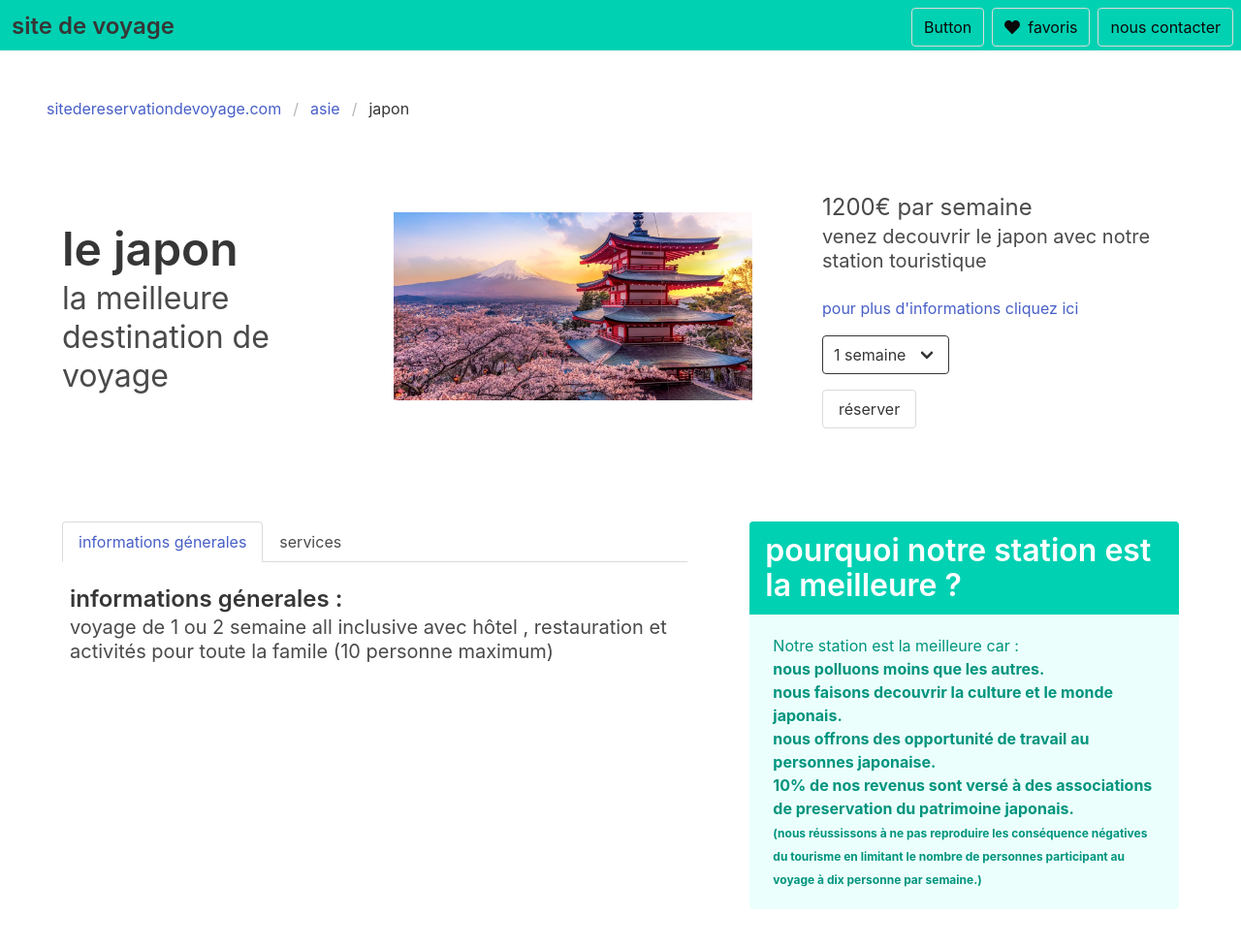
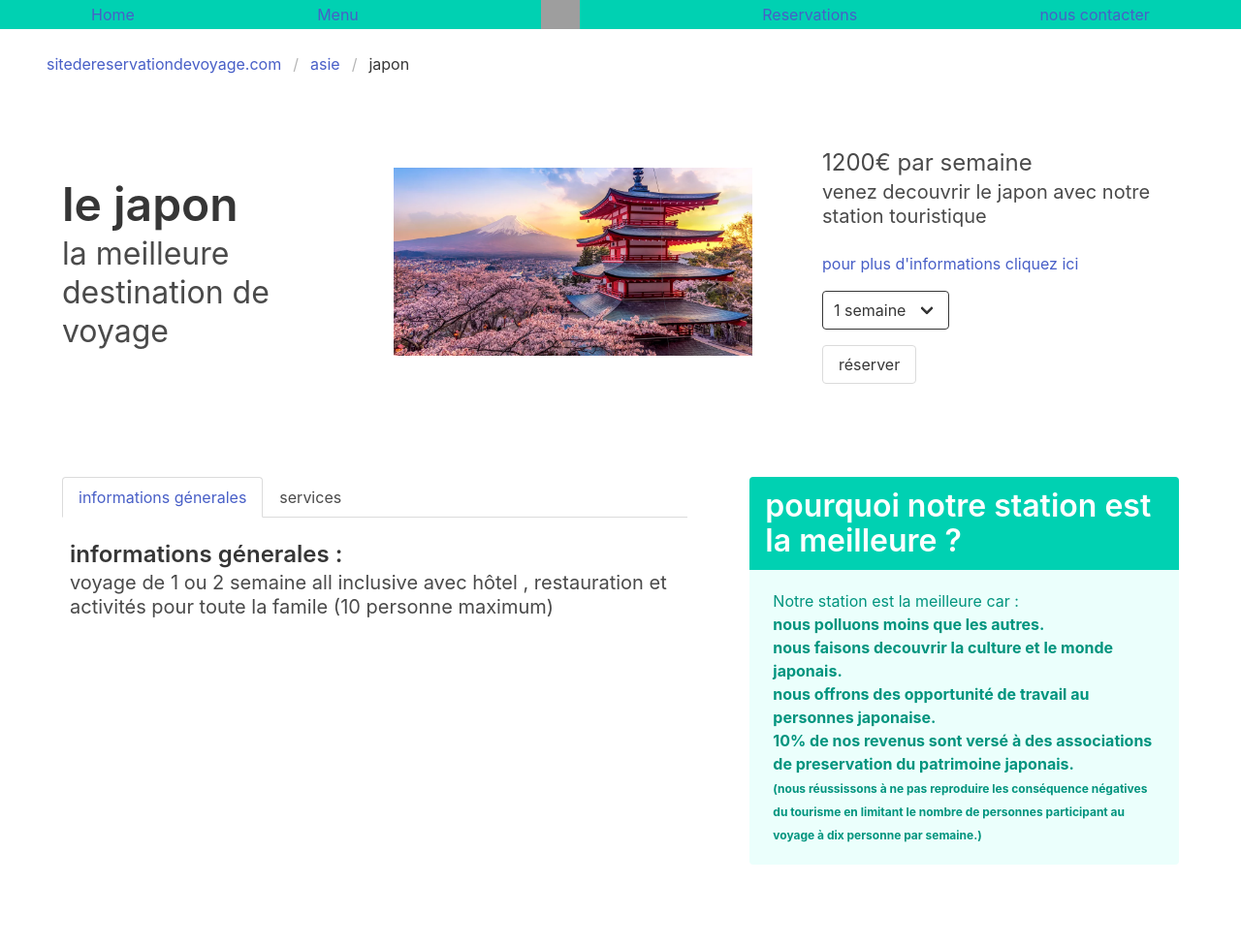
Before and after one commit to sphixy225/sphixy225.github.io, a website: page index.html in a window 1280 px wide. Shown: the top 977 px of the page at 97% size. Drawn offline with nearby package versions, Linux system fonts and the light colour scheme; grey boxes are pictures that could not be loaded.

Commit message:
added bulma customization

```diff
--- /dev/null
+++ b/commentaires.html
@@ -0,0 +1,59 @@
+<!DOCTYPE html>
+<html>  <head>
+    <meta charset="utf-8">
+    <meta name="viewport" content="width=device-width, initial-scale=1">
+    <title>Hello Bulma!</title>
+    <link rel="stylesheet" href="https://cdn.jsdelivr.net/npm/bulma@0.9.1/css/bulma.min.css">
+    <script defer src="https://use.fontawesome.com/releases/v5.15.0/js/all.js"></script>
+  </head>
+  <body>
+  <section class="section">
+    <nav class="level is-hidden-mobile has-background-primary">
+        <p class="level-item has-text-centered">
+          <a class="link is-info">Home</a>
+        </p>
+        <p class="level-item has-text-centered">
+          <a class="link is-info">Menu</a>
+        </p>
+        <p class="level-item has-text-centered">
+          <img src="https://bulma.io/images/bulma-type.png" alt="" style="height: 30px;">
+        </p>
+        <p class="level-item has-text-centered">
+          <a class="link is-info">Reservations</a>
+        </p>
+        <p class="level-item has-text-centered">
+          <a class="link is-info">Contact</a>
+        </p>
+      </nav>
+
+      <nav class="navbar has-shadow  is-primary is-transparent mb-6 is-hidden-tablet" role="navigation" aria-label="main navigation">
+        <div class="navbar-brand">
+          <div class="navbar-item">
+            <p class="is-size-4 title ">site de voyage</p>
+          </div>
+          <a class="navbar-burger" id="burger">
+            <span></span>
+            <span></span>
+            <span></span>
+          </a>
+
+        </div>
+
+        <div class="navbar-menu" id="navbar-links">
+
+          <div class="navbar-start">
+          </div>
+
+          <div class="navbar-end">
+            <a class=" button has-text-black mr-2 mt-2 navbar-item has-background-primary ">commentaires</a>
+            <a class=" button has-text-black mr-2 mt-2 navbar-item has-background-primary "><i class="fas fa-heart mr-2"></i> favoris</a>
+            <a class=" button has-text-black mr-2 mt-2 navbar-item has-background-primary " href="mailto:sphixy54@gmail.com"> nous contacter</a>
+          </div>
+        </div>
+
+
+      </nav>
+  </section>
+  <script src="index.js"></script>
+  </body>
+</html>
--- a/index.html
+++ b/index.html
@@ -8,7 +8,25 @@
   </head>
   <body>
     <!--navbar-->
-    <nav class="navbar has-shadow  is-primary is-transparent mb-6" role="navigation" aria-label="main navigation">
+    <nav class="level is-hidden-mobile has-background-primary">
+        <p class="level-item has-text-centered">
+          <a class="link is-info">Home</a>
+        </p>
+        <p class="level-item has-text-centered">
+          <a class="link is-info">Menu</a>
+        </p>
+        <p class="level-item has-text-centered">
+          <img src="https://bulma.io/images/bulma-type.png" alt="" style="height: 30px;">
+        </p>
+        <p class="level-item has-text-centered">
+          <a class="link is-info">Reservations</a>
+        </p>
+        <p class="level-item has-text-centered">
+          <a class="link is-info">nous contacter</a>
+        </p>
+      </nav>
+
+      <nav class="navbar has-shadow  is-primary is-transparent mb-6 is-hidden-tablet" role="navigation" aria-label="main navigation">
         <div class="navbar-brand">
           <div class="navbar-item">
             <p class="is-size-4 title ">site de voyage</p>
@@ -27,13 +45,11 @@
           </div>
 
           <div class="navbar-end">
-          <a class=" button has-text-black mr-2 mt-2 navbar-item has-background-primary ">Button</a>
+            <a class=" button has-text-black mr-2 mt-2 navbar-item has-background-primary ">commentaires</a>
             <a class=" button has-text-black mr-2 mt-2 navbar-item has-background-primary "><i class="fas fa-heart mr-2"></i> favoris</a>
             <a class=" button has-text-black mr-2 mt-2 navbar-item has-background-primary " href="mailto:sphixy54@gmail.com"> nous contacter</a>
           </div>
         </div>
-
-
       </nav>
     <!--breadcrumbs-->
     <nav class="breadcrumb ml-6" aria-label="breadcrumbs">
--- /dev/null
+++ b/sass/mystyles.scss
@@ -0,0 +1,2 @@
+@charset "utf-8";
+@import "../node_modules/bulma/bulma.sass";
```
Also changed, not shown: package.json (added, +28 -0 lines), 1 other file. Lines whose indentation alone changed are shown as unchanged.
